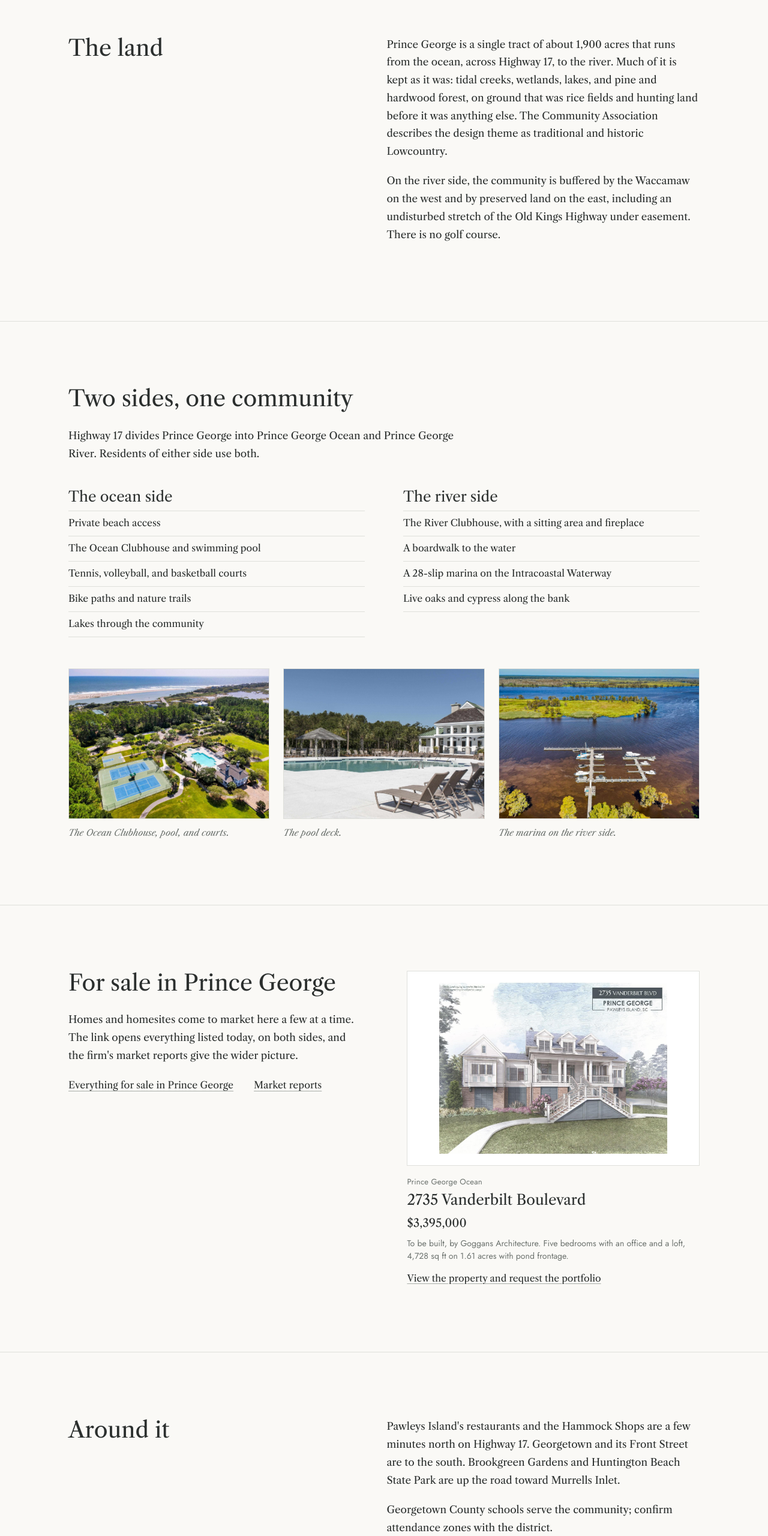
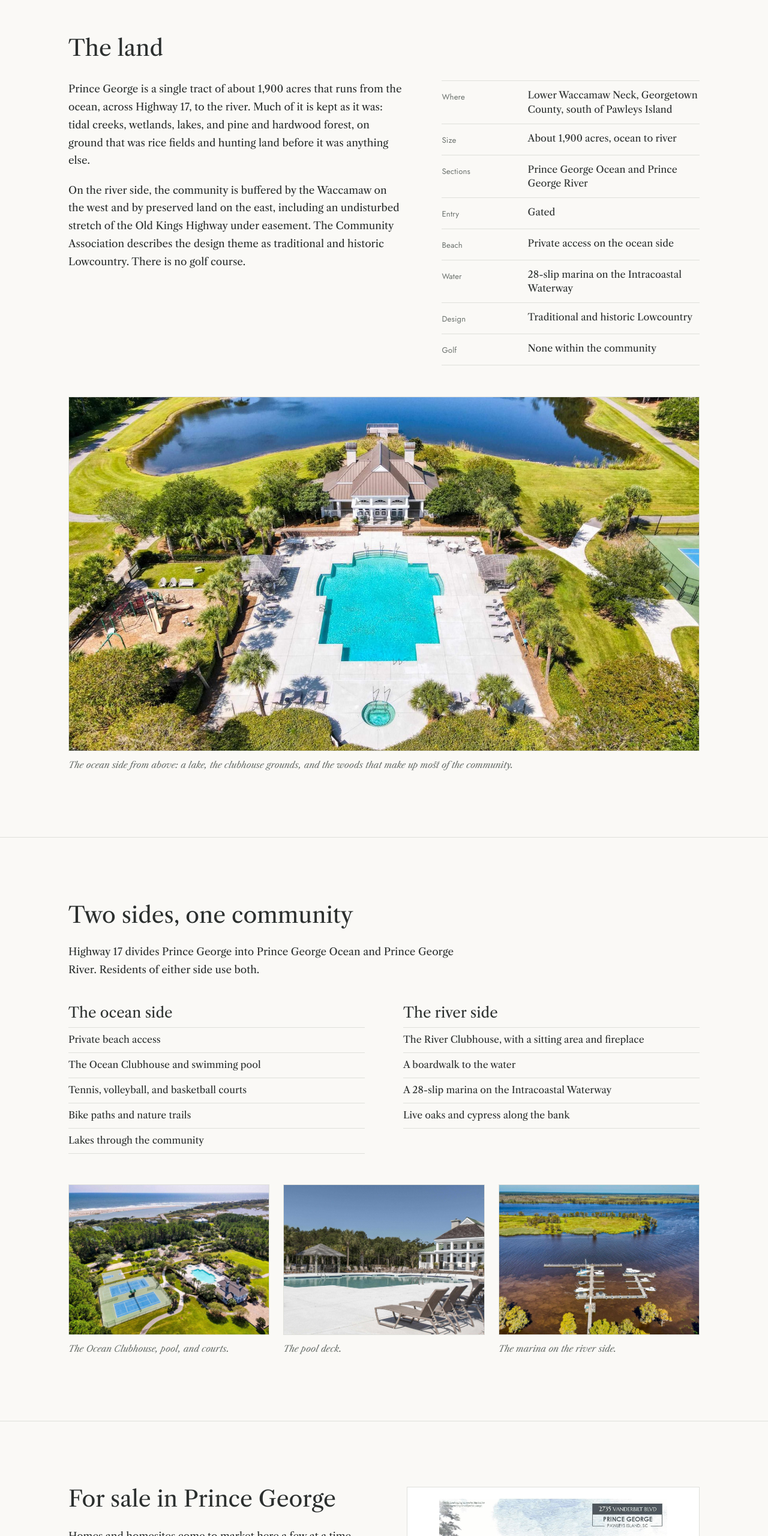
Before and after one commit to thomasbass26-del/litchfield-preview, a plain HTML site: page community/index.html in a window 1280 px wide. Shown: the part 1122-3682 px from the top of the page at 60% size. Drawn offline with nearby package versions, Linux system fonts and the light colour scheme; a web font is replaced by a local one.

Commit message:
Prince George: land ledger and nearby list

```diff
--- a/community/index.html
+++ b/community/index.html
@@ -62,12 +62,30 @@
   </section>
 
   <section class="band">
-    <div class="wrap two">
+    <div class="wrap">
       <h2>The land</h2>
-      <div>
-        <p>Prince George is a single tract of about 1,900 acres that runs from the ocean, across Highway 17, to the river. Much of it is kept as it was: tidal creeks, wetlands, lakes, and pine and hardwood forest, on ground that was rice fields and hunting land before it was anything else. The Community Association describes the design theme as traditional and historic Lowcountry.</p>
-        <p>On the river side, the community is buffered by the Waccamaw on the west and by preserved land on the east, including an undisturbed stretch of the Old Kings Highway under easement. There is no golf course.</p>
+      <div class="text-ledger">
+        <div>
+          <p>Prince George is a single tract of about 1,900 acres that runs from the ocean, across Highway 17, to the river. Much of it is kept as it was: tidal creeks, wetlands, lakes, and pine and hardwood forest, on ground that was rice fields and hunting land before it was anything else.</p>
+          <p>On the river side, the community is buffered by the Waccamaw on the west and by preserved land on the east, including an undisturbed stretch of the Old Kings Highway under easement. The Community Association describes the design theme as traditional and historic Lowcountry. There is no golf course.</p>
+        </div>
+        <aside class="parts" aria-label="Prince George at a glance">
+          <dl>
+            <div><dt>Where</dt><dd>Lower Waccamaw Neck, Georgetown County, south of Pawleys Island</dd></div>
+            <div><dt>Size</dt><dd>About 1,900 acres, ocean to river</dd></div>
+            <div><dt>Sections</dt><dd>Prince George Ocean and Prince George River</dd></div>
+            <div><dt>Entry</dt><dd>Gated</dd></div>
+            <div><dt>Beach</dt><dd>Private access on the ocean side</dd></div>
+            <div><dt>Water</dt><dd>28-slip marina on the Intracoastal Waterway</dd></div>
+            <div><dt>Design</dt><dd>Traditional and historic Lowcountry</dd></div>
+            <div><dt>Golf</dt><dd>None within the community</dd></div>
+          </dl>
+        </aside>
       </div>
+      <figure class="plate wide" style="margin-top:clamp(30px,4vw,52px)">
+        <img src="../img/listing/vanderbilt-11.jpg" alt="Aerial view over the ocean side of Prince George: one of the lakes, the Ocean Clubhouse and pool beside it, and unbroken woods around them." loading="lazy">
+        <figcaption>The ocean side from above: a lake, the clubhouse grounds, and the woods that make up most of the community.</figcaption>
+      </figure>
     </div>
   </section>
 
@@ -135,15 +153,25 @@
   </section>
 
   <section class="band">
-    <div class="wrap two">
-      <h2>Around it</h2>
-      <div>
-        <p>Pawleys Island's restaurants and the Hammock Shops are a few minutes north on Highway 17. Georgetown and its Front Street are to the south. Brookgreen Gardens and Huntington Beach State Park are up the road toward Murrells Inlet.</p>
-        <p>Georgetown County schools serve the community; confirm attendance zones with the district.</p>
-        <figure class="plate wide" style="margin-top:28px">
-          <img src="../img/listing/vanderbilt-17.jpg" alt="The Waccamaw River from the air at the river side of Prince George, wide and brown, with marsh islands and the marina below." loading="lazy">
-          <figcaption>The Waccamaw at the river side.</figcaption>
-        </figure>
+    <div class="wrap">
+      <h2>Nearby</h2>
+      <div class="two even">
+        <ul class="index">
+          <li><div><b>Pawleys Island</b><span class="label">Shops, restaurants, and the Hammock Shops. North on Highway 17.</span></div></li>
+          <li><div><b>Litchfield Beach</b><span class="label">North, past Pawleys.</span></div></li>
+          <li><div><b>Brookgreen Gardens</b><span class="label">North, toward Murrells Inlet.</span></div></li>
+          <li><div><b>Huntington Beach State Park</b><span class="label">North, across the highway from Brookgreen.</span></div></li>
+          <li><div><b>Murrells Inlet</b><span class="label">The MarshWalk and its restaurants. North.</span></div></li>
+          <li><div><b>Georgetown</b><span class="label">Front Street and the harbor. South.</span></div></li>
+          <li><div><b>Myrtle Beach International Airport</b><span class="label">North, up the coast.</span></div></li>
+        </ul>
+        <div>
+          <figure class="plate">
+            <img src="../img/listing/vanderbilt-17.jpg" alt="The Waccamaw River from the air at the river side of Prince George, wide and brown, with marsh islands and the marina below." loading="lazy" style="aspect-ratio:4/3;object-fit:cover">
+            <figcaption>The Waccamaw at the river side.</figcaption>
+          </figure>
+          <p class="footnote">Georgetown County schools serve the community. Confirm attendance zones with the district.</p>
+        </div>
       </div>
     </div>
   </section>
--- a/css/preview.css
+++ b/css/preview.css
@@ -196,6 +196,12 @@ form.request.is-sent .sent{display:block}
 .still img{width:100%;height:min(64vh,660px);min-height:300px;object-fit:cover;object-position:center 45%;display:block}
 .still figcaption{max-width:var(--page);margin:12px auto 0;padding-inline:var(--gutter);text-align:right;font-style:italic;font-size:.92rem;color:var(--soft)}
 
+/* ---------- prose beside a ledger ---------- */
+.text-ledger{display:grid;grid-template-columns:minmax(0,1.3fr) minmax(280px,1fr);gap:clamp(30px,5vw,80px);align-items:start;margin-top:clamp(20px,2.6vw,34px)}
+@media(max-width:920px){.text-ledger{grid-template-columns:1fr}}
+.text-ledger .parts dl{border-top:1px solid var(--hair)}
+.index li:only-child,.index li{align-items:flex-start}
+
 /* ---------- two sides ---------- */
 .sides{display:grid;grid-template-columns:1fr 1fr;gap:clamp(30px,5vw,72px);margin-top:clamp(26px,3.4vw,44px)}
 @media(max-width:820px){.sides{grid-template-columns:1fr}}
```
Also changed, not shown: img/listing/vanderbilt-11.jpg (added).
